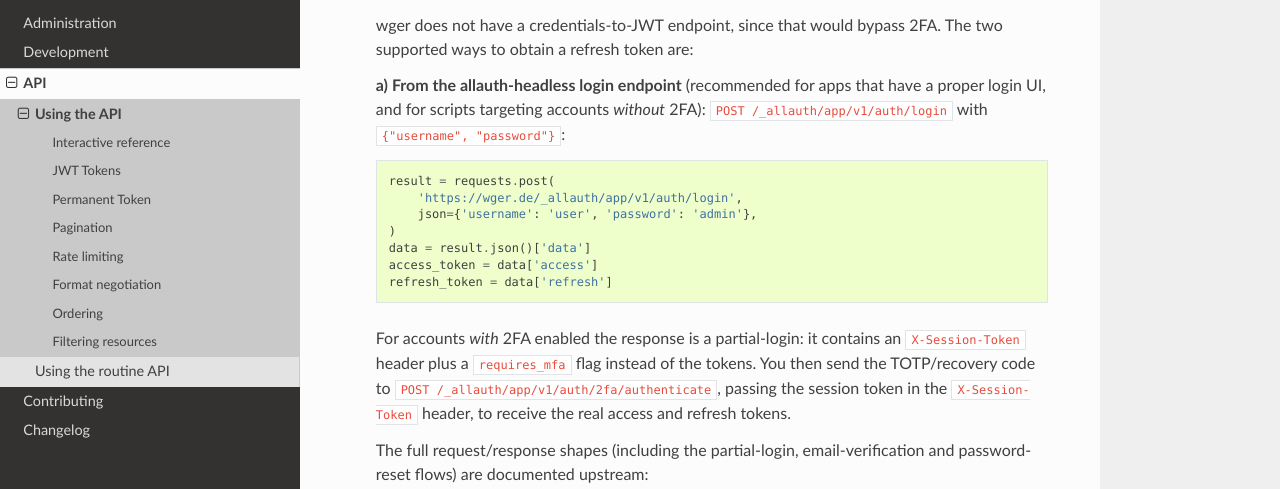
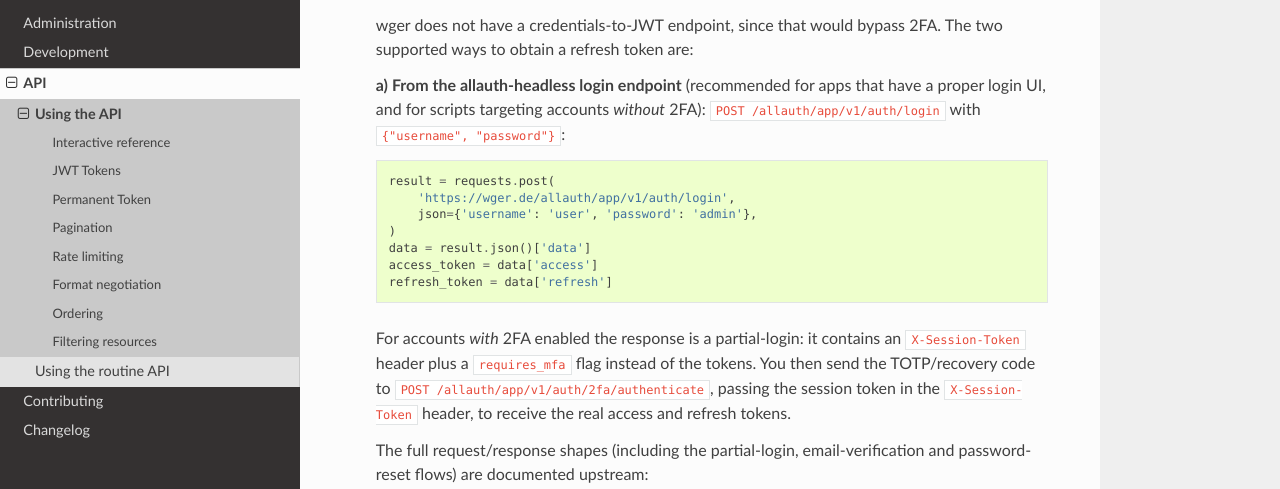
Before and after one commit to wger-project/docs, a Sphinx documentation site: the page built from docs/api/api.rst, in a window 1280 px wide and 900 px high, scrolled down 672 px. Shown: the part 156-645 px from the top of the window. Built offline with Sphinx 7.4.7 and the Read the Docs theme 3.1.0, drawn with Linux system fonts in a browser that asks for light colours; some of the changed text lies outside the part shown.

Commit message:
Rename URL

```diff
--- a/docs/api/api.rst
+++ b/docs/api/api.rst
@@ -46,11 +46,11 @@ the ``ACCESS_TOKEN_LIFETIME`` and ``REFRESH_TOKEN_LIFETIME`` env vars (see
 
    **a) From the allauth-headless login endpoint** (recommended for apps
    that have a proper login UI, and for scripts targeting accounts
-   *without* 2FA): ``POST /_allauth/app/v1/auth/login`` with
+   *without* 2FA): ``POST /allauth/app/v1/auth/login`` with
    ``{"username", "password"}``::
 
        result = requests.post(
-           'https://wger.de/_allauth/app/v1/auth/login',
+           'https://wger.de/allauth/app/v1/auth/login',
            json={'username': 'user', 'password': 'admin'},
        )
        data = result.json()['data']
@@ -60,7 +60,7 @@ the ``ACCESS_TOKEN_LIFETIME`` and ``REFRESH_TOKEN_LIFETIME`` env vars (see
    For accounts *with* 2FA enabled the response is a partial-login: it
    contains an ``X-Session-Token`` header plus a ``requires_mfa`` flag
    instead of the tokens. You then send the TOTP/recovery code to
-   ``POST /_allauth/app/v1/auth/2fa/authenticate``, passing the session
+   ``POST /allauth/app/v1/auth/2fa/authenticate``, passing the session
    token in the ``X-Session-Token`` header, to receive the real access
    and refresh tokens.
 
@@ -147,7 +147,7 @@ Rate limiting
 A few sensitive endpoints are rate-limited (per IP for anonymous callers,
 per user for authenticated ones):
 
-* ``/_allauth/app/v1/auth/login`` and ``/_allauth/app/v1/auth/2fa/authenticate`` (authentication): 10 requests/min
+* ``/allauth/app/v1/auth/login`` and ``/allauth/app/v1/auth/2fa/authenticate`` (authentication): 10 requests/min
 * ``/api/v2/userprofile/`` (registration): 5 requests/min
 * ``/api/v2/ingredient/`` and ``/api/v2/ingredientinfo/`` (list): 120 requests/min
 * ``/api/v2/ingredient/<id>/`` and ``/api/v2/ingredientinfo/<id>/`` (detail): 300 requests/min
```
